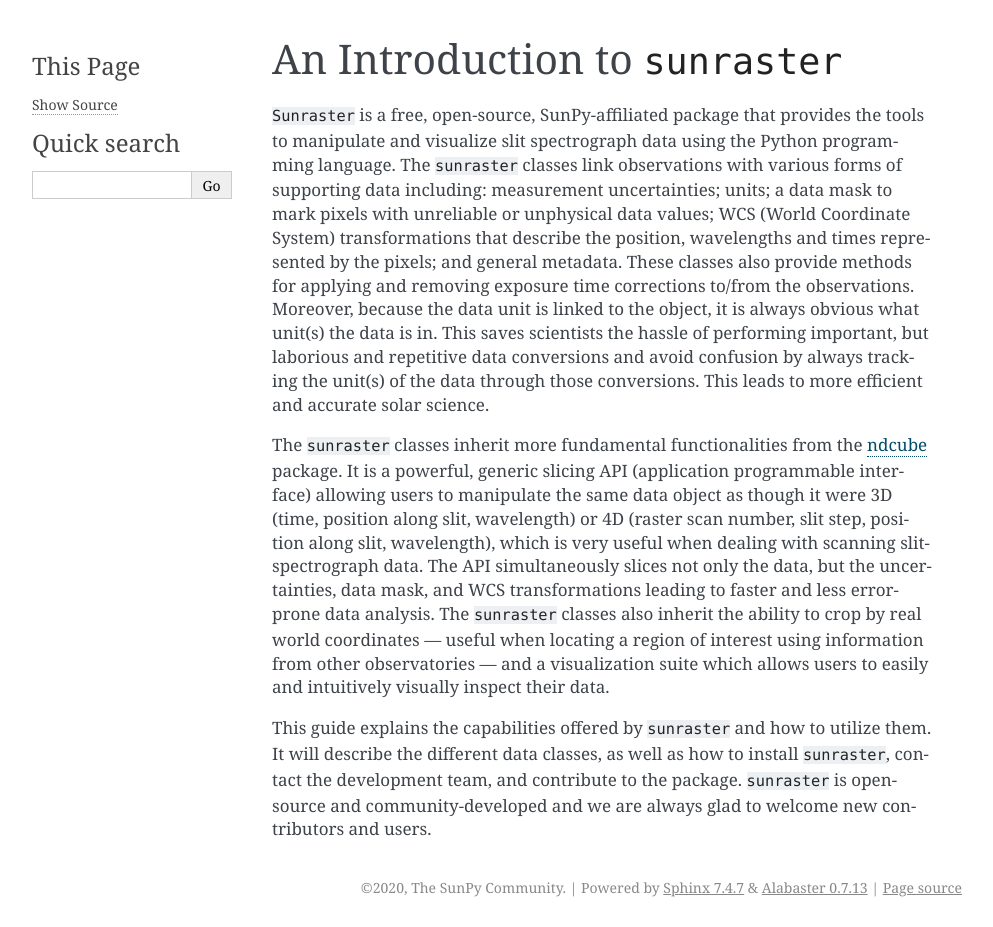
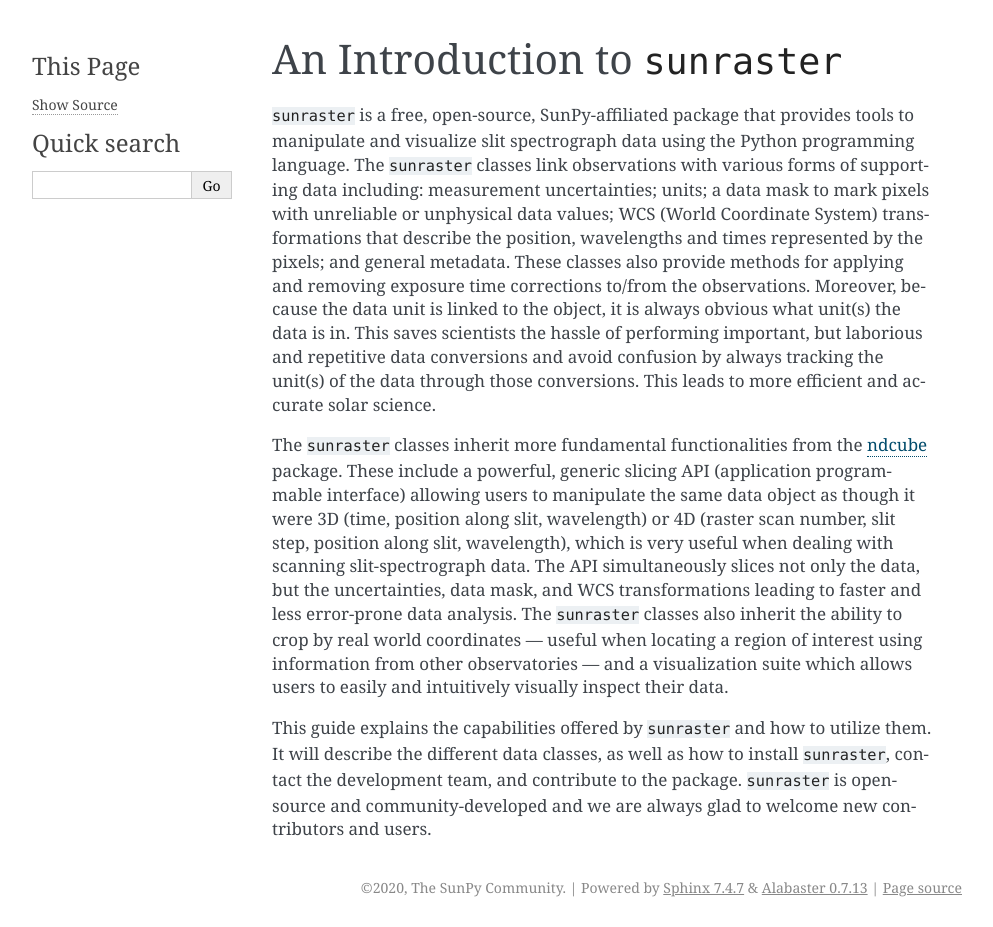
Before and after one commit to sunpy/sunraster, a Sphinx documentation site: the page built from docs/introduction.rst, in a window 1280 px wide. Shown: the whole page, without its empty margins (148-1141 px from the left). Built offline with Sphinx 7.4.7, drawn with Linux system fonts in a browser that asks for light colours; the version number could not be read and is left out.

Commit message:
Apply suggestions from code review
Co-Authored-By: DanRyanIrish <ryand5@tcd.ie>

```diff
--- a/README.rst
+++ b/README.rst
@@ -6,8 +6,8 @@ sunraster
     :target: http://www.sunpy.org
     :alt: Powered by SunPy Badge
 
-``Sunraster`` is an open-source Python library that provides the tools to read in and
-analyze slit spectrograph data using the Python programming language.
+``sunraster`` is an open-source Python library that provides the tools to read in and
+analyze spectrogram data using the Python programming language.
 
 Installation
 ============
@@ -40,7 +40,7 @@ The best way to do this is to create a new python virtual environment
 
     $ git clone https://github.com/<your username>/sunraster.git
     $ cd sunraster
-    $ pip install -e .[dev]
+    $ pip install -e .
 
 
 For detailed installation instructions (aimed at installing ``sunpy``),
--- a/docs/data_classes.rst
+++ b/docs/data_classes.rst
@@ -897,7 +897,7 @@ Therefore, combining them in a `~sunraster.RasterSequence` is not appropriate.
 ``sunraster`` does not provide a suitable object for this purpose.
 However, because `~sunraster.SpectrogramCube` `~sunraster.SpectrogramSequence`
 and `~sunraster.RasterSequence` are instances of ``ndcube`` classes underneath,
-users can employ the `~ndcube.NDCollection` class for this purpose.
+users can employ the `ndcube.NDCollection` class for this purpose.
 `~ndcube.NDCollection` is a ``dict``-like class that provides additional slicing
 capabilities of its constituent data cubes along aligned axes.
 To see whether `~ndcube.NDCollection` could be helpful for your research, see
--- a/docs/index.rst
+++ b/docs/index.rst
@@ -2,7 +2,7 @@
 Welcome to the sunraster Guide
 ******************************
 
-Welcome to the ``sunraster`` User Guide. ``Sunraster`` is a SunPy-affiliated
+Welcome to the ``sunraster`` User Guide. ``sunraster`` is a SunPy-affiliated
 package designed for reading, manipulating and visualizing data taken
 with slit spectrograph instruments.
 
--- a/docs/introduction.rst
+++ b/docs/introduction.rst
@@ -1,8 +1,8 @@
 An Introduction to ``sunraster``
 ================================
 
-``Sunraster`` is a free, open-source, SunPy-affiliated package that provides
-the tools to manipulate and visualize slit spectrograph data using the Python
+``sunraster`` is a free, open-source, SunPy-affiliated package that provides
+tools to manipulate and visualize slit spectrograph data using the Python
 programming language.  The ``sunraster`` classes link observations
 with various forms of supporting data including: measurement
 uncertainties; units; a data mask to mark pixels with
@@ -18,7 +18,7 @@ unit(s) of the data through those conversions.  This leads to more
 efficient and accurate solar science.
 
 The ``sunraster`` classes inherit more fundamental functionalities from the
-`ndcube`_ package.  It is a powerful, generic slicing API (application
+`ndcube`_ package.  These include a powerful, generic slicing API (application
 programmable interface) allowing users to manipulate the same data
 object as though it were 3D (time, position along slit, wavelength) or
 4D (raster scan number, slit step, position along slit, wavelength),
```
Also changed, not shown: other parts of docs/data_classes.rst (+1 -1 lines).
